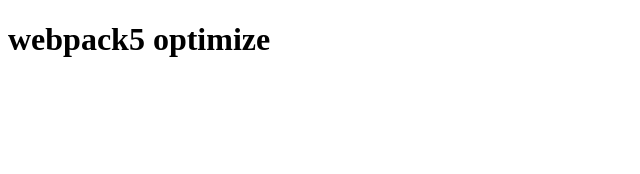
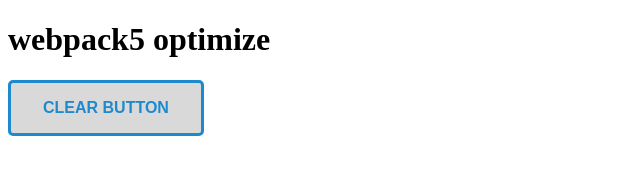
Before and after one commit to MAbdurahman/webpack-optimize, a website built with webpack: page index.html in a window 1280 px wide. Shown: the whole page, without its empty margins (0-640 px from the left). Built offline with nearby package versions, Linux system fonts and the light colour scheme.

Commit message:
Add style-loader and css-loader; add components/button.js and its styles

```diff
--- a/index.html
+++ b/index.html
@@ -5,7 +5,7 @@
     <meta name="viewport"
           content="width=device-width, user-scalable=no, initial-scale=1.0, maximum-scale=1.0, minimum-scale=1.0">
     <meta http-equiv="X-UA-Compatible" content="ie=edge">
-    <link rel="stylesheet" href="src/css/index.css">
+
     <title>Webpack-5 Optimize</title>
 </head>
 <body>
--- a/package.json
+++ b/package.json
@@ -11,6 +11,8 @@
     "dev": "webpack serve --config webpack/webpack.dev.config.js --hot"
   },
   "devDependencies": {
+    "css-loader": "6.7.1",
+    "style-loader": "3.3.1",
     "webpack": "5.75.0",
     "webpack-cli": "5.0.1",
     "webpack-dev-server": "4.11.1",
--- a/src/css/index.css
+++ b/src/css/index.css
@@ -0,0 +1,29 @@
+
+
+
+
+/* ==========================================
+              button
+============================================= */
+.button {
+    padding: 16px 32px;
+    border: 3px solid #1d8ace;;
+    border-radius: 5px;
+    color: #1d8ace;
+    background-color: #d9d9d9;
+    font-size: medium;
+    font-weight: bold;
+    text-transform: uppercase;
+    cursor: pointer;
+    transition: all 0.5s;
+}
+.button:hover {
+    color: #f2f2f2;
+    background: #1d8ace radial-gradient(circle, transparent 1%, #1d8ace 1%) center/15000%;
+}
+
+.button:active {
+    background-color: #095b8d;
+    background-size: 100%;
+    transition: all 0s;
+}
--- /dev/null
+++ b/src/js/components/button.js
@@ -0,0 +1,12 @@
+
+import style from './../../css/index.css';
+
+const button2 = document.createElement('button');
+
+button2.innerHTML = 'Clear Button';
+/*button2.classList.add([style.button]);*/
+button2.classList.add(['button']);
+button2.onclick = function () {
+  alert('clear button clicked');
+};
+document.body.appendChild(button2);
--- a/src/js/index.js
+++ b/src/js/index.js
@@ -0,0 +1,3 @@
+
+import style from './../css/index.css';
+import './components/button'
--- a/webpack/webpack.common.config.js
+++ b/webpack/webpack.common.config.js
@@ -3,6 +3,14 @@
 module.exports = {
   entry: {
     index: './src/js/index.js'
+  },
+  module: {
+    rules: [
+      {
+        test: /\.css$/,
+        use: [ 'style-loader', 'css-loader' ]
+      }
+    ]
   },
   output: {
     path: path.resolve(__dirname, '../dist'),
```
